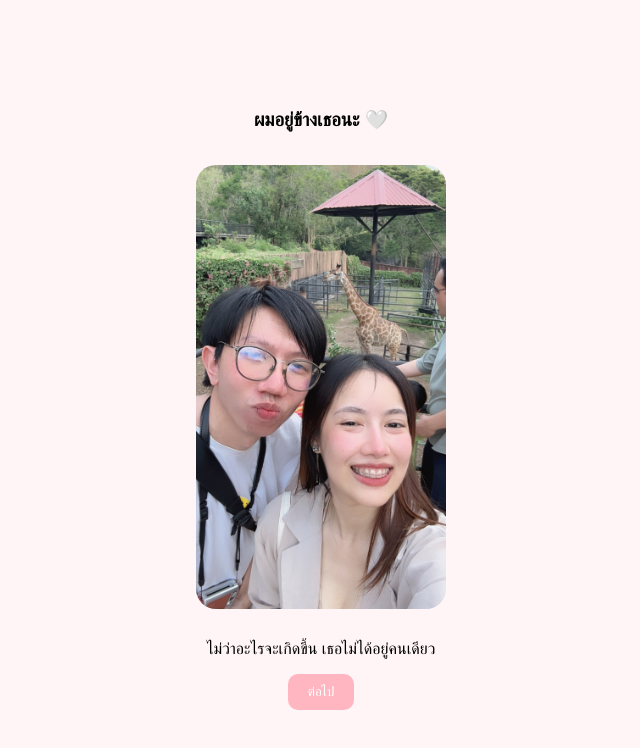
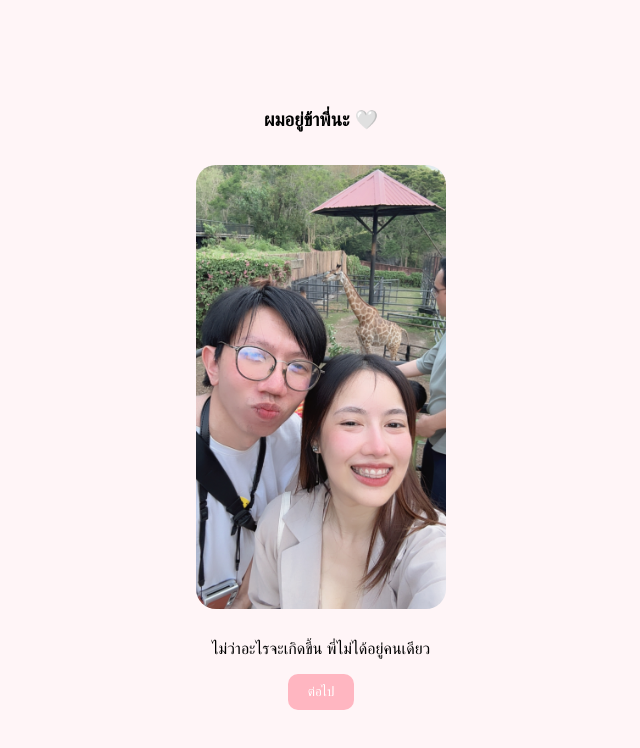
Before and after one commit to aasszoom1/for-her, a plain HTML site: page page2.html in a window 1280 px wide. Shown: the whole page, without its empty margins (319-959 px from the left). Drawn offline with Linux system fonts and the light colour scheme.

Commit message:
Update page2.html

```diff
--- a/page2.html
+++ b/page2.html
@@ -36,11 +36,11 @@ button {
 
 <body>
 
-<h3>ผมอยู่ข้างเธอนะ 🤍</h3>
+<h3>ผมอยู่ข้าพี่นะ 🤍</h3>
 
 <img src="your-image.jpg">
 
-<p>ไม่ว่าอะไรจะเกิดขึ้น เธอไม่ได้อยู่คนเดียว</p>
+<p>ไม่ว่าอะไรจะเกิดขึ้น พี่ไม่ได้อยู่คนเดียว</p>
 
 <button onclick="next()">ต่อไป</button>
 
```
